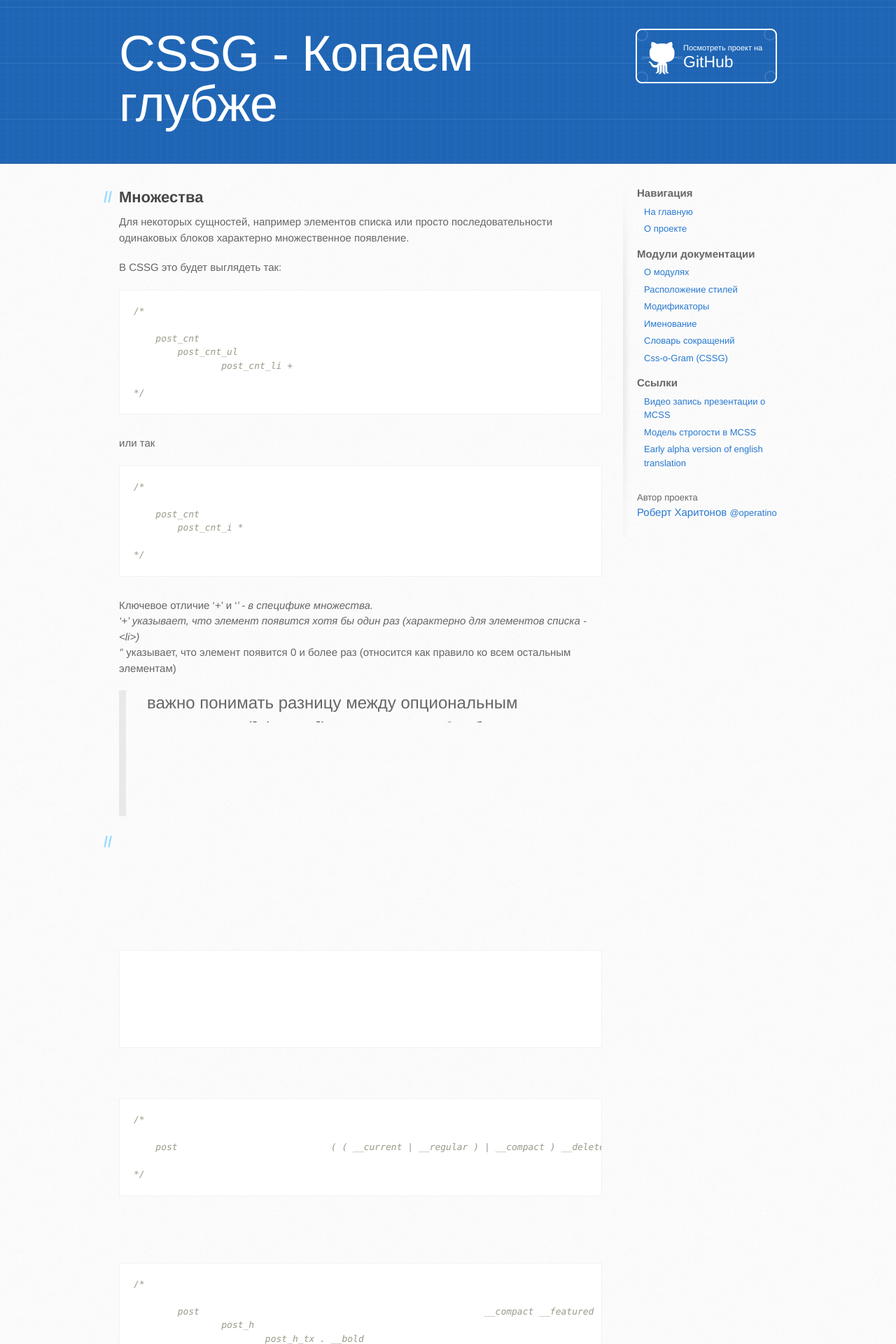
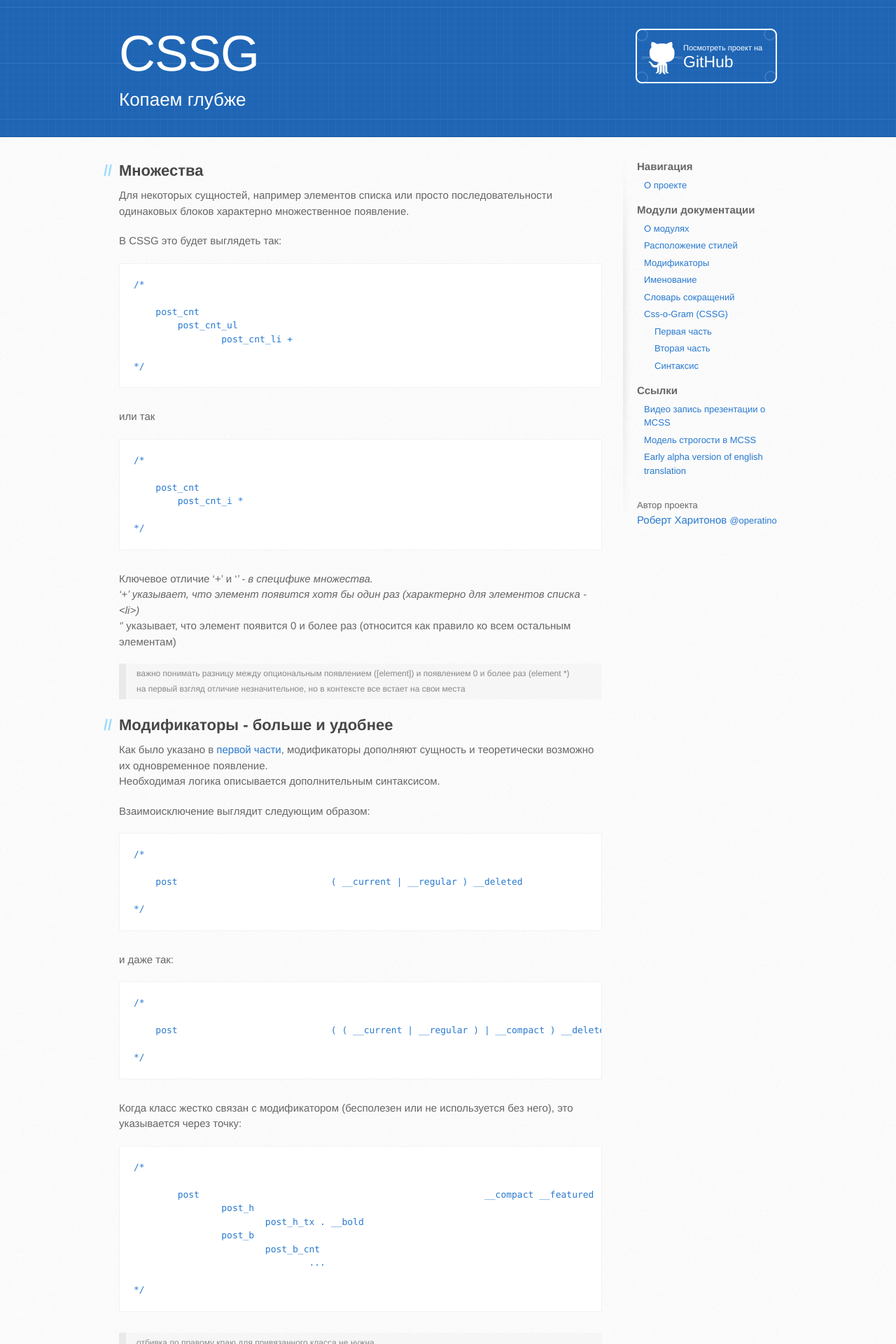
Before and after one commit to robhrt7/MCSS, a Jekyll site: the page built from modules/cssg/advanced.md, in a window 1280 px wide. Shown: the top 1920 px of the page at 70% size. Built offline with Jekyll 4.4.1, drawn with Linux system fonts in a browser that asks for light colours; Markdown is read by kramdown in place of the engine named in the settings; comment, search, counter and statistics services are not loaded.

Commit message:
CSSG update

```diff
--- /dev/null
+++ b/_layouts/cssg-inner.html
@@ -0,0 +1,162 @@
+<!DOCTYPE html>
+<html>
+  <head>
+    <meta charset='utf-8' />
+    <meta http-equiv="X-UA-Compatible" content="chrome=1" />
+    <meta name="viewport" content="width=device-width, initial-scale=1">
+
+    {% if page.description %}
+    <meta name="description" content="{{ page.description }}" />
+    {% endif %}
+
+    <link rel="stylesheet" type="text/css" media="screen" href="{{ site.baseurl }}/theme/stylesheets/stylesheet.css">
+    <link rel="stylesheet" type="text/css" href="{{ site.baseurl }}/theme/stylesheets/pygment_trac.css" media="screen" />
+    <link rel="stylesheet" type="text/css" href="{{ site.baseurl }}/theme/stylesheets/print.css" media="print" />
+
+    <!--[if lt IE 9]>
+        <script src="//html5shiv.googlecode.com/svn/trunk/html5.js"></script>
+    <![endif]-->
+
+    <title>{{ page.title }}</title>
+  </head>
+
+  <body {% if page.context %}class="{{ page.context }}"{% endif %}>
+    <header class="header">
+        <div class="content-wrap">
+            <h1 class="header_t">{{ page.title }}</h1>
+
+            {% if page.description %}
+            <h2 class="header_sub-t">{{ page.description }}</h2>
+            {% endif %}
+
+            <a href="{{ site.project-url }}" class="watch-on-github"><small class="watch-on-github_text">{{ site.res-watch-on-github }}</small> GitHub</a>
+        </div>
+    </header>
+
+    <div class="main">
+        <div class="content-wrap clearfix">
+            <div class="helpers_go-to-nav">
+                <a href="#sidebar">Перейти к навигации</a>
+            </div>
+
+            <section class="content" id="content">
+                {{ content }}
+
+                <div id="disqus_thread"></div>
+                <script type="text/javascript">
+                    /* * * CONFIGURATION VARIABLES: EDIT BEFORE PASTING INTO YOUR WEBPAGE * * */
+                    var disqus_shortname = 'mcssproject'; // required: replace example with your forum shortname
+
+                    /* * * DON'T EDIT BELOW THIS LINE * * */
+                    (function() {
+                        var dsq = document.createElement('script'); dsq.type = 'text/javascript'; dsq.async = true;
+                        dsq.src = '//' + disqus_shortname + '.disqus.com/embed.js';
+                        (document.getElementsByTagName('head')[0] || document.getElementsByTagName('body')[0]).appendChild(dsq);
+                    })();
+                </script>
+                <noscript>Please enable JavaScript to view the <a href="http://disqus.com/?ref_noscript">comments powered by Disqus.</a></noscript>
+                <a href="http://disqus.com" class="dsq-brlink">comments powered by <span class="logo-disqus">Disqus</span></a>
+
+            </section>
+
+            <aside class="sidebar" id="sidebar">
+                <nav class="navigation">
+
+                    <div class="navigation_t">
+                        {{ site.res-navigation }}
+                    </div>
+
+                    <ul class="navigation_ul">
+                        <li class="navigation_i __link-to-main"><a href="{{ site.baseurl }}">На главную</a></li>
+                        <li class="navigation_i helpers_go-to-content"><a href="#content">Перейти к контенту</a></li>
+                        <li class="navigation_i"><a href="{{ site.project-url }}">О проекте</a></li>
+                    </ul>
+
+                    <div class="navigation_t">
+                        {{ site.res-navigation-modules }}
+                    </div>
+
+                    <ul class="navigation_ul">
+                        <li class="link-to-main navigation_i"><a href="{{ site.baseurl }}/modules/README.html">О модулях</a></li>
+                        <li class="link-to-main navigation_i"><a href="{{ site.baseurl }}/modules/css_placement.html">Расположение стилей</a></li>
+                        <li class="link-to-main navigation_i"><a href="{{ site.baseurl }}/modules/modifiers.html">Модификаторы</a></li>
+                        <li class="link-to-main navigation_i"><a href="{{ site.baseurl }}/modules/naming.html">Именование</a></li>
+                        <li class="link-to-main navigation_i"><a href="{{ site.baseurl }}/modules/shorthand_dictionary.html">Словарь сокращений</a></li>
+                        <li class="link-to-main navigation_i">
+                            <a href="{{ site.baseurl }}/modules/cssg.html">Css-o-Gram (CSSG)</a>
+                            <ul class="navigation_ul">
+                                <li class="navigation_i"><a href="{{ site.baseurl }}/modules/cssg/basic.html">Первая часть</a></li>
+                                <li class="navigation_i"><a href="{{ site.baseurl }}/modules/cssg/advanced.html">Вторая часть</a></li>
+                                <li class="navigation_i"><a href="{{ site.baseurl }}/modules/cssg/legend.html">Синтаксис</a></li>
+                            </ul>
+                        </li>
+                    </ul>
+
+                    <div class="navigation_t">
+                        {{ site.res-navigation-links }}
+                    </div>
+
+                    <ul class="navigation_ul">
+                        <li class="link-to-main navigation_i"><a href="http://tohtml.it/post/43785238499/css">Видео запись презентации о MCSS</a></li>
+                        <li class="link-to-main navigation_i"><a href="http://tohtml.it/post/34285787881/mcss-unstrict-mode">Модель строгости в MCSS</a></li>
+                        <li class="link-to-main navigation_i"><a href="{{ site.baseurl }}/en">Early alpha version of english translation</a></li>
+                    </ul>
+
+                </nav>
+
+                <div class="repo-owner">
+                    <div class="repo-owner_t">{{ site.res-author }}</div>
+                    <div class="repo-owner_n">
+                        {{ site.project-author }}
+                    </div>
+                    <div class="repo-owner_links">{{ site.project-author-twitter }}</div>
+                </div>
+            </aside>
+
+            <footer class="footer">
+                <p>{{ site.res-footer }}.</p>
+            </footer>
+        </div>
+    </div>
+
+    <script type="text/javascript">
+        var gaJsHost = (("https:" == document.location.protocol) ? "https://ssl." : "http://www.");
+        document.write(unescape("%3Cscript src='" + gaJsHost + "google-analytics.com/ga.js' type='text/javascript'%3E%3C/script%3E"));
+        </script>
+        <script type="text/javascript">
+        try {
+          var pageTracker = _gat._getTracker("UA-31907551-2");
+        pageTracker._trackPageview();
+        } catch(err) {}
+    </script>
+
+    <!-- Yandex.Metrika counter -->
+    <script type="text/javascript">
+        (function (d, w, c) {
+            (w[c] = w[c] || []).push(function() {
+                try {
+                    w.yaCounter18211534 = new Ya.Metrika({id:18211534,
+                        trackLinks:true,
+                        accurateTrackBounce:true});
+                } catch(e) { }
+            });
+
+            var n = d.getElementsByTagName("script")[0],
+                    s = d.createElement("script"),
+                    f = function () { n.parentNode.insertBefore(s, n); };
+            s.type = "text/javascript";
+            s.async = true;
+            s.src = (d.location.protocol == "https:" ? "https:" : "http:") + "//mc.yandex.ru/metrika/watch.js";
+
+            if (w.opera == "[object Opera]") {
+                d.addEventListener("DOMContentLoaded", f);
+            } else { f(); }
+        })(document, window, "yandex_metrika_callbacks");
+    </script>
+    <noscript><div><img src="//mc.yandex.ru/watch/18211534" style="position:absolute; left:-9999px;" alt="" /></div></noscript>
+    <!-- /Yandex.Metrika counter -->
+
+    <!-- Based on GitHub Pages Architect template by <a href="http://twitter.com/jasonlong">Jason Long</a> -->
+
+  </body>
+</html>
--- a/theme/stylesheets/pygment_trac.css
+++ b/theme/stylesheets/pygment_trac.css
@@ -67,3 +67,7 @@
 .type-csharp .highlight .nn { color: #000000 }
 .type-csharp .highlight .s { color: #A31515 }
 .type-csharp .highlight .sc { color: #A31515 }
+
+/* CSSG context */
+.cssg .highlight .c { color: #2879d0; font-style: normal; }
+.cssg .highlight .err { background: none; color: #000080; font-weight: normal; }
--- a/theme/stylesheets/stylesheet.css
+++ b/theme/stylesheets/stylesheet.css
@@ -322,6 +322,18 @@
 		padding: 0 0 0 30px;
 		}
 
+		.cssg blockquote {
+			padding: 4px 0 4px 15px;
+			background: #f6f6f6;
+			color: #888;
+			font-size: .8em;
+			line-height: 1.8;
+		}
+
+			.cssg blockquote p {
+				margin: 0;
+			}
+
 	.content i,
 	.content em {
 		font-style: italic;
@@ -595,10 +607,18 @@
 	margin-bottom: 15px;
 	}
 
+	.navigation_ul .navigation_ul {
+		margin-top: 5px;
+		}
+
 .navigation_i {
 	margin-bottom: 5px;;
 	margin-left: 10px;
 	font-size: 13px;
+	}
+
+	.navigation_i .navigation_i {
+		margin-left: 15px;
 	}
 
 .navigation_i.__link-to-main {
```
Also changed, not shown: modules/cssg.md (+2 -2 lines), modules/cssg/advanced.md (+4 -3 lines), modules/cssg/basic.md (+4 -3 lines), modules/cssg/legend.md (+23 -26 lines).
